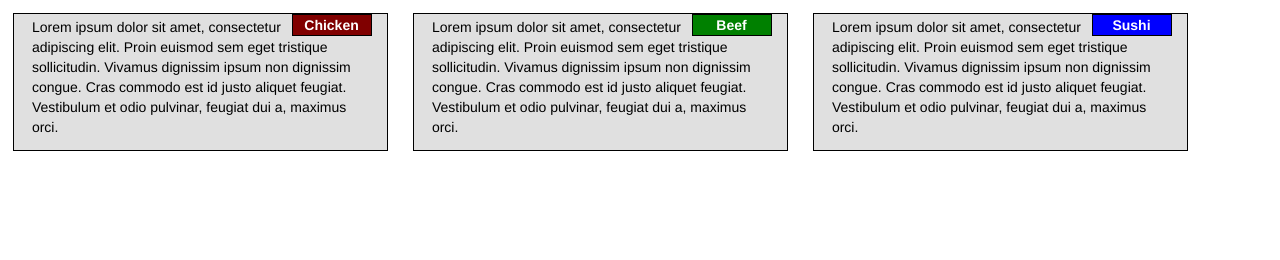
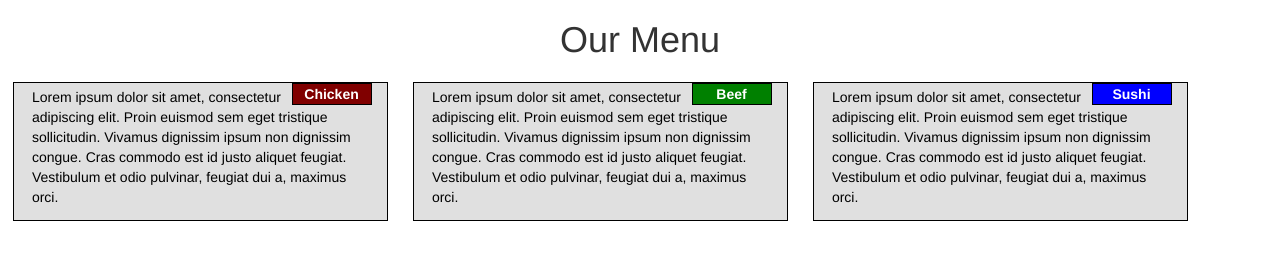
Before and after one commit to svetlanakorch/coursera-2, a plain HTML site: page index.html in a window 1280 px wide. Drawn offline with Linux system fonts and the light colour scheme.

Commit message:
Final version

```diff
--- a/index.html
+++ b/index.html
@@ -5,12 +5,12 @@
     <meta charset="utf-8">
     <meta http-equiv="X-UA-Compatible" content="IE=edge">
     <meta name="viewport" content="width=device-width, initial-scale=1">
-    <title>Bootstrap Starter Page</title>
+    <title>Module 2 Coding Assignment</title>
     <link rel="stylesheet" href="css/bootstrap.min.css">
     <link rel="stylesheet" href="css/styles.css">
   </head>
 <body>
-
+<h1>Our Menu</h1>
   <div class="container-fluid">
     <div class="row">
       <div class="col-lg-4 col-md-6 col-sm-12">
```
